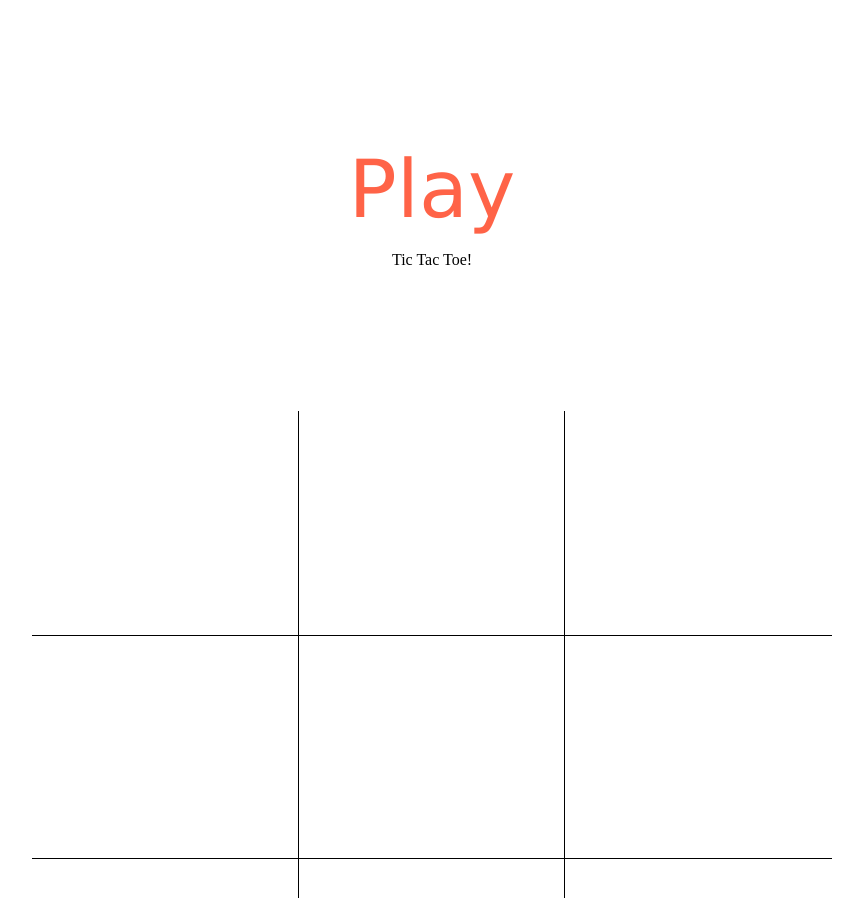
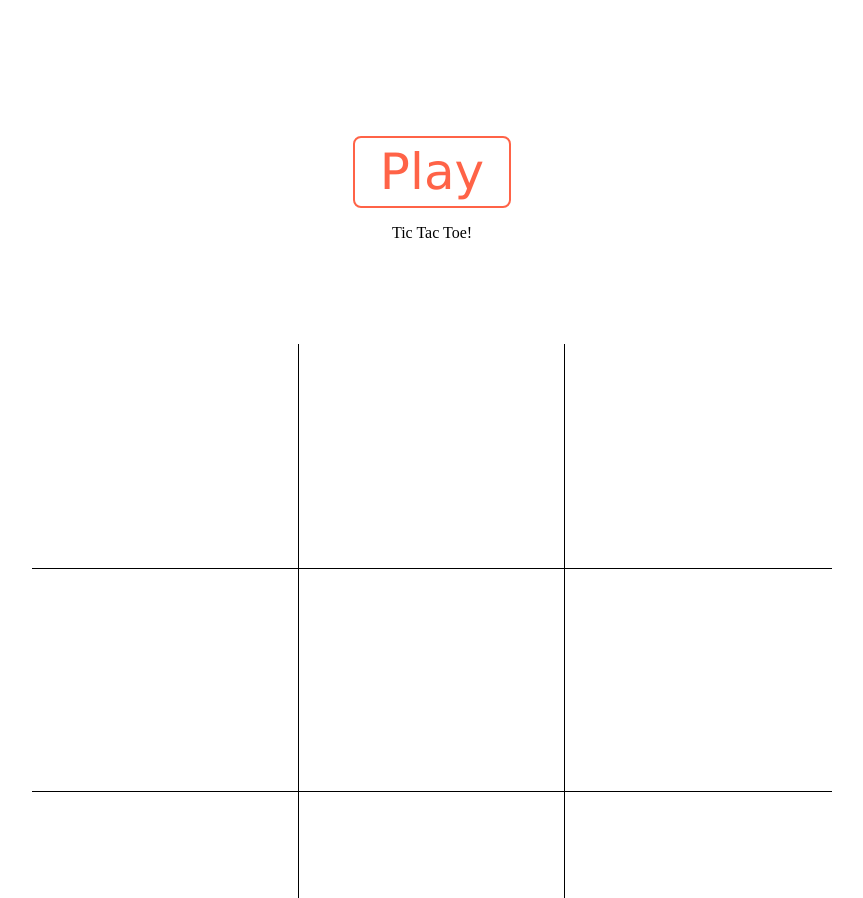
Before and after one commit to WhiteChilli/js_bootcamp, a plain HTML site: page tic-tac/index.html in a window 1280 px wide. Both pictures are taken after a click on the element "Play". Shown: the top 898 px of the page, without its empty margins (208-1071 px from the left). Drawn offline with Linux system fonts and the light colour scheme.

Commit message:
updated code

```diff
--- a/tic-tac/app.js
+++ b/tic-tac/app.js
@@ -1,6 +1,6 @@
-const CELLS_VERT = 3;
-const CELLS_HOR = 3;
-const EMPTY_SYM = ' ';
+const CELLS_VERT = 3
+const CELLS_HOR = 3
+const EMPTY_SYM = ' '
 let FIRST_PLAYER_SYM = 'X'
 let SECOND_PLAYER_SYM = 'O'
 let FIRST_PLAYER_COLOR = 'red'
@@ -8,14 +8,14 @@ let SECOND_PLAYER_COLOR = 'blue'
 
 let gameBoard = [];
 
-let isPlayerTurn = true;
+let isPlayerTurn = true
 
 window.onload = function() {
-  initializeBoard();
+  initializeBoard()
 }
 
 function initializeBoard() {
-  gameboard = []
+  gameBoard = []
   for (let row = 0; row < CELLS_VERT; row++) {
     let gameBoardRow = []
     for (let col = 0; col < CELLS_HOR; col++) {
@@ -166,6 +166,8 @@ function resetBoard() {
   }
   let gameResult = document.getElementById('gameResult')
   gameResult.innerText = 'Tic Tac Toe!'
-  gameResult.style.pointerEvents = 'auto'
-  isPlayerTurn = true;
+
+  let gameBoard = document.getElementById('gameBoard')
+  gameBoard.style.pointerEvents = 'auto'
+  isPlayerTurn = true
 }
--- a/tic-tac/index.html
+++ b/tic-tac/index.html
@@ -8,7 +8,7 @@
 
     <div id="gameContainer">
       <div id="topControls">
-        <div id="playButton" onclick="resetBoard()">Play</div>
+        <div id="playButton" onclick="resetBoard()"><span id='play-txt'>Play</span></div>
         <div id="gameResult">Tic Tac Toe</div>
       </div>
       <div id="gameBoard">
--- a/tic-tac/style.css
+++ b/tic-tac/style.css
@@ -10,10 +10,17 @@
 #playButton {
   width: 100%;
   height: 40%;
-  font-size: 80px;
+  font-size: 50px;
   color: tomato;
   font-family: Verdana, Geneva, Tahoma, sans-serif;
   text-align: center;
+
+}
+
+#play-txt {
+  padding: .1em .5em;
+  border: 2px solid tomato;
+  border-radius: 8px;
 }
 
 #playButton:hover {
@@ -27,12 +34,12 @@
 
 #topControls {
   width: 100%;
-  height: 40%;
+  height: 30%;
   text-align: center;
 }
 
 #gameResult {
-  size: 40px;
+  size: 30px;
 }
 
 
@@ -47,7 +54,7 @@
   background-color: transparent;
   outline: none;
   border: none;
-  font-size: 150px;
+  font-size: 100px;
 }
 
 
```
